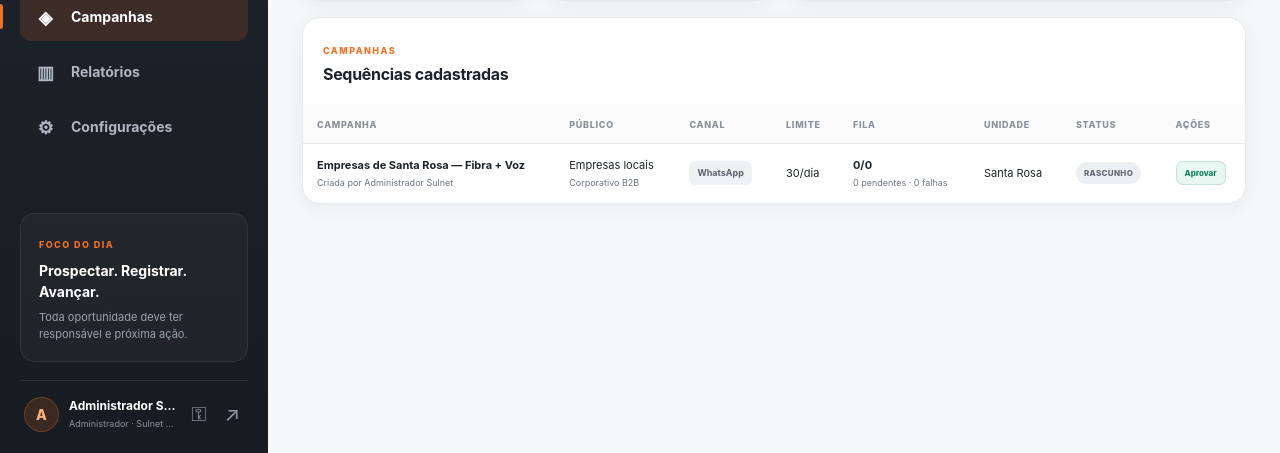
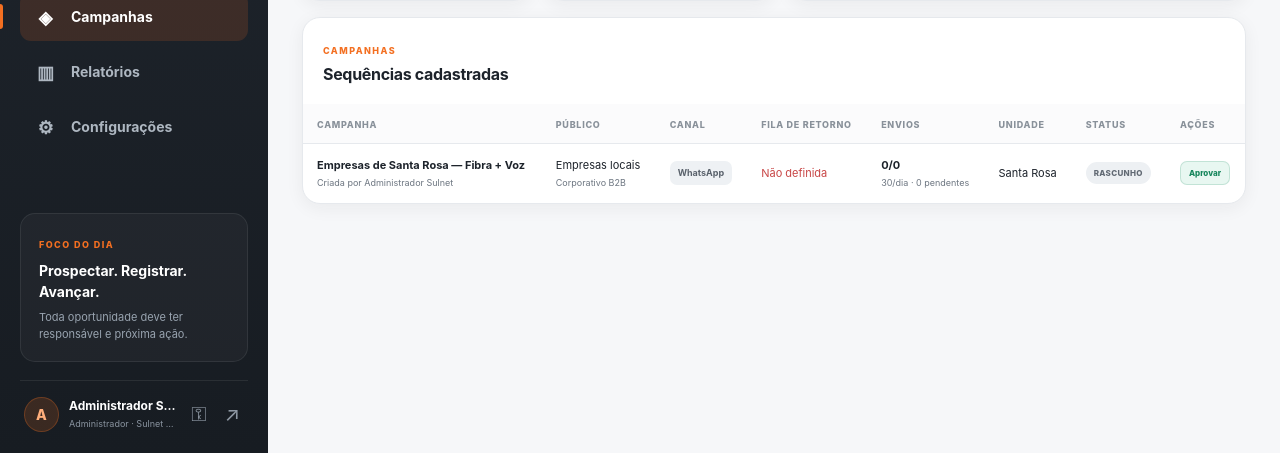
Before and after one commit to rafaelsantos-coder/Sistema-Prospeccao, a FastAPI app: page /campaigns in a window 1280 px wide. Shown: the part 347-800 px from the top of the page. Run offline with FastAPI, Linux system fonts and the light colour scheme; the visitor is signed in with stand-in values (Sample User, id 1); data comes from the database, SQL or seed files in the repository; data that the repository does not hold is empty.

Commit message:
feat: adiciona seleção da fila de retorno nas campanhas

```diff
--- a/app/templates/campaigns/list.html
+++ b/app/templates/campaigns/list.html
@@ -29,16 +29,17 @@
   <div class="panel-header table-title"><div><span class="eyebrow">CAMPANHAS</span><h3>Sequências cadastradas</h3></div></div>
   <div class="data-table-wrap">
     <table class="data-table">
-      <thead><tr><th>Campanha</th><th>Público</th><th>Canal</th><th>Limite</th><th>Fila</th><th>Unidade</th><th>Status</th><th>Ações</th></tr></thead>
+      <thead><tr><th>Campanha</th><th>Público</th><th>Canal</th><th>Fila de retorno</th><th>Envios</th><th>Unidade</th><th>Status</th><th>Ações</th></tr></thead>
       <tbody>
       {% for campaign in campaigns %}
         <tr>
           <td><strong>{{ campaign.name }}</strong><span class="table-subline">Criada por {{ campaign.created_by.name if campaign.created_by else 'Sistema' }}</span></td>
           <td>{{ campaign.segment or 'Todos os segmentos' }}<span class="table-subline">{{ constants.teams.get(campaign.team, campaign.team) if campaign.team else 'Todas as equipes' }}</span></td>
           <td><span class="soft-badge">{{ constants.channels.get(campaign.channel, campaign.channel) }}</span></td>
-          <td>{{ campaign.daily_limit }}/dia</td>
+          {% set service_queue = campaign_queues.get(campaign.id) %}
+          <td>{% if service_queue %}<strong>{{ service_queue.name }}</strong><span class="table-subline">{{ routing_strategies.get(service_queue.routing_strategy, service_queue.routing_strategy) if routing_strategies is defined else service_queue.routing_strategy }}</span>{% else %}<span class="text-danger">Não definida</span>{% endif %}</td>
           {% set cq = queue_counts.get(campaign.id, {}) %}
-          <td><strong>{{ cq.get('sent', 0) }}/{{ cq.get('total', 0) }}</strong><span class="table-subline">{{ cq.get('pending', 0) }} pendentes · {{ cq.get('failed', 0) }} falhas</span></td>
+          <td><strong>{{ cq.get('sent', 0) }}/{{ cq.get('total', 0) }}</strong><span class="table-subline">{{ campaign.daily_limit }}/dia · {{ cq.get('pending', 0) }} pendentes</span></td>
           <td>{{ campaign.branch.city if campaign.branch else 'Todas' }}</td>
           <td><span class="campaign-status status-{{ campaign.status|lower }}">{{ campaign.status|replace('_',' ')|title }}</span></td>
           <td>
@@ -79,10 +80,11 @@ Posso te fazer duas perguntas rápidas?"></textarea><small>Variáveis disponíve
       <div class="form-grid">
         <label class="field"><span>Equipe</span><select name="team">{% for key, label in constants.teams.items() %}<option value="{{ key }}">{{ label }}</option>{% endfor %}</select></label>
         <label class="field"><span>Canal</span><select name="channel"><option value="WHATSAPP">WhatsApp</option><option value="EMAIL">E-mail</option></select></label>
+        <label class="field"><span>Fila que receberá as respostas</span><select name="queue_id" required><option value="">Selecione a fila</option>{% for queue in service_queues %}<option value="{{ queue.id }}">{{ queue.name }} · {{ constants.teams.get(queue.team, queue.team) }}</option>{% endfor %}</select></label>
         <label class="field"><span>Limite diário</span><input type="number" name="daily_limit" min="1" max="200" value="30"></label>
         {% if current_user.role in ['ADMIN','GESTOR'] %}<label class="field"><span>Unidade</span><select name="branch_id"><option value="">Todas</option>{% for branch in branches %}<option value="{{ branch.id }}">{{ branch.city }}</option>{% endfor %}</select></label>{% endif %}
       </div>
-      <div class="info-box"><strong>Fluxo seguro</strong><p>A campanha nasce como rascunho, exige aprovação gerencial e só então cria uma fila persistente. O worker envia um contato por vez, respeita bloqueios, limite diário e registra cada mensagem no Inbox.</p></div>
+      <div class="info-box"><strong>Fluxo seguro</strong><p>A campanha nasce como rascunho e fica vinculada à fila escolhida. Cada conversa enviada guarda essa fila; quando o cliente responder, a distribuição acontece somente entre os usuários online daquela fila, conforme a estratégia configurada.</p></div>
       <div class="modal-actions"><button type="button" class="button button-ghost" data-modal-close>Cancelar</button><button type="submit" class="button button-primary">Criar rascunho</button></div>
     </form>
   </div>
```
